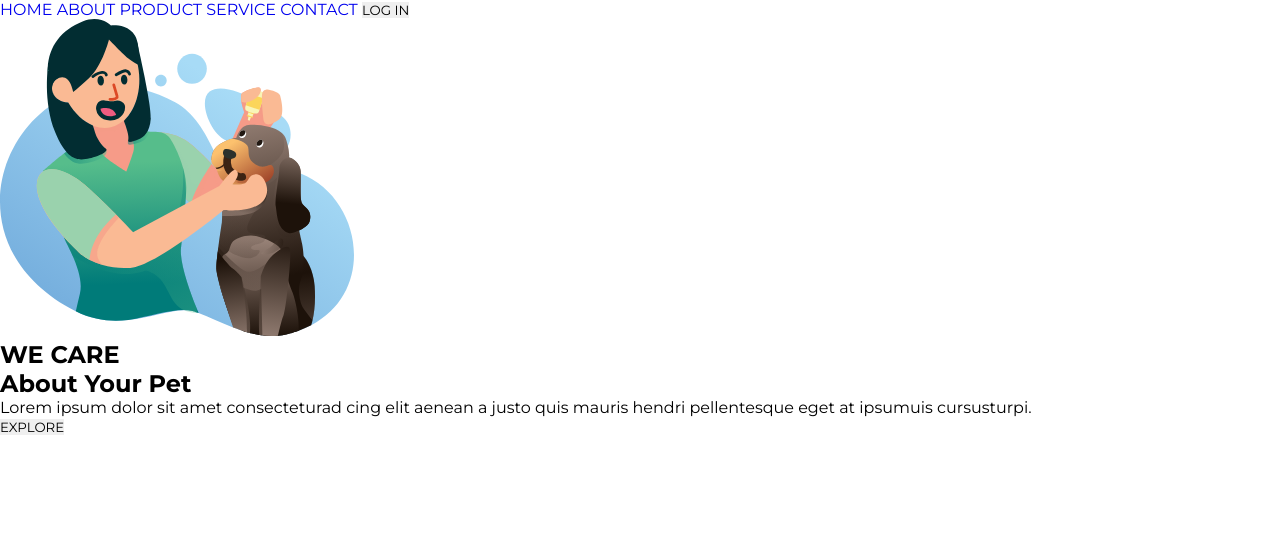
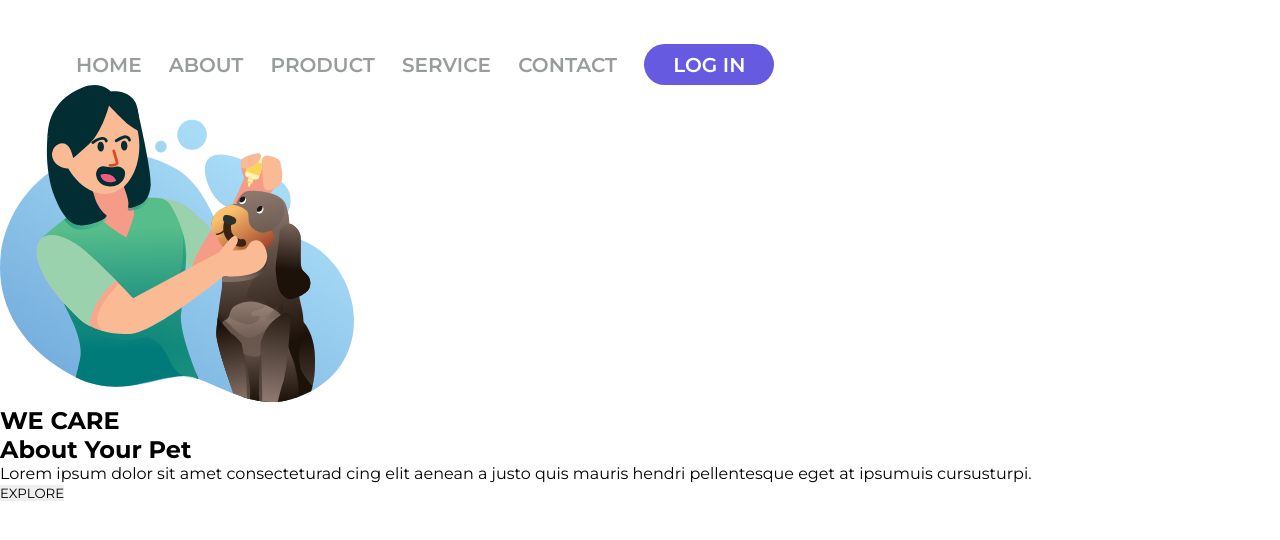
Before and after one commit to felipecoutnho/We-care-Landing-page, a plain HTML site: page index.html in a window 1280 px wide. Drawn offline with Linux system fonts and the light colour scheme.

Commit message:
6º add responsividade desktop

```diff
--- a/style.css
+++ b/style.css
@@ -212,6 +212,27 @@
 }
 
 @media (min-width:1115px){
+    .navbar{
+        margin-left: 76px;
+        margin-top: 44px;
+    }
 
+    .navbar a{
+        margin-right: 23px;
+        font-size: 20px;
+        font-weight: 600;
+        color: #989D9C;
+        margin-top: 8px;
+    }
+
+    .navbar button{
+        width: 130px;
+        height: 41px;
+        border-radius: 21px;
+        font-size: 20px;
+        color: #FFFFFF;
+        font-weight: 600;
+        background-color: #665AE1;
+    }
 
     }
```
